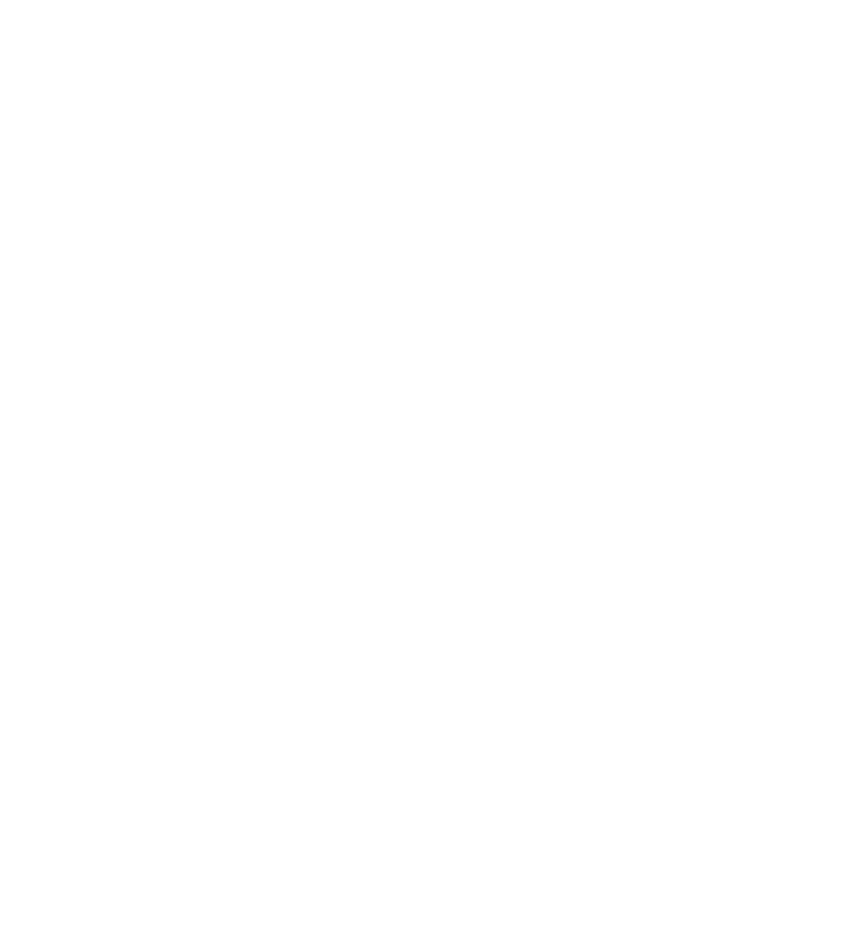
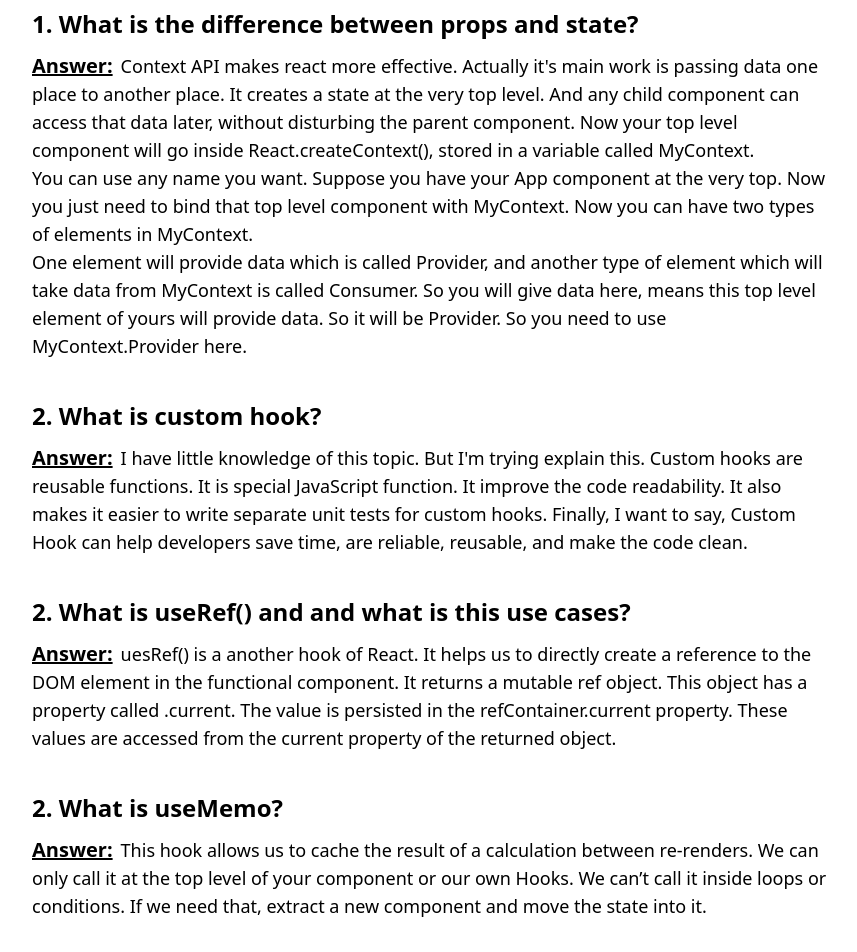
Before and after one commit to NahidEstes/career-hub, a React (Vite) app: page /blogs in a window 1280 px wide. Shown: the part 156-1108 px from the top of the page, without its empty margins (12-869 px from the left). Before the commit the page ends 800 px from the top, so only its background shows below. Built offline with nearby package versions, Linux system fonts and the light colour scheme.

Commit message:
blog site completed

```diff
--- a/src/components/Blog.jsx
+++ b/src/components/Blog.jsx
@@ -1,7 +1,80 @@
 import React from "react";
 
 const Blog = () => {
-  return <div>Blog</div>;
+  return (
+    <div className="custom-container">
+      <h1 className="text-center  underline text-3xl font-bold">
+        Blog Question and Answer:
+      </h1>
+      <div>
+        <div className="mt-4 p-3">
+          {/* ---------- First Answer ---------- */}
+
+          <h3 className=" text-2xl font-semibold">
+            1. What is the difference between props and state?
+          </h3>
+          <p className="mt-3 lg:w-8/12 text-lg">
+            <span className="underline text-xl font-bold pr-2">Answer:</span>
+            Context API makes react more effective. Actually it's main work is
+            passing data one place to another place. It creates a state at the
+            very top level. And any child component can access that data later,
+            without disturbing the parent component. Now your top level
+            component will go inside React.createContext(), stored in a variable
+            called MyContext. <br /> You can use any name you want. Suppose you
+            have your App component at the very top. Now you just need to bind
+            that top level component with MyContext. Now you can have two types
+            of elements in MyContext. <br /> One element will provide data which
+            is called Provider, and another type of element which will take data
+            from MyContext is called Consumer. So you will give data here, means
+            this top level element of yours will provide data. So it will be
+            Provider. So you need to use MyContext.Provider here.
+          </p>
+        </div>
+        <div className="mt-4 p-3">
+          {/* ---------- Second Answer ---------- */}
+
+          <h3 className=" text-2xl font-semibold">2. What is custom hook?</h3>
+          <p className="mt-3 lg:w-8/12 text-lg">
+            <span className="underline text-xl font-bold pr-2">Answer:</span>I
+            have little knowledge of this topic. But I'm trying explain this.
+            Custom hooks are reusable functions. It is special JavaScript
+            function. It improve the code readability. It also makes it easier
+            to write separate unit tests for custom hooks. Finally, I want to
+            say, Custom Hook can help developers save time, are reliable,
+            reusable, and make the code clean.
+          </p>
+        </div>
+        <div className="mt-4 p-3">
+          {/* ---------- Third Answer ---------- */}
+
+          <h3 className=" text-2xl font-semibold">
+            2. What is useRef() and and what is this use cases?
+          </h3>
+          <p className="mt-3 lg:w-8/12 text-lg">
+            <span className="underline text-xl font-bold pr-2">Answer:</span>
+            uesRef() is a another hook of React. It helps us to directly create
+            a reference to the DOM element in the functional component. It
+            returns a mutable ref object. This object has a property called
+            .current. The value is persisted in the refContainer.current
+            property. These values are accessed from the current property of the
+            returned object.
+          </p>
+        </div>
+        <div className="mt-4 p-3">
+          {/* ---------- Fourth Answer ---------- */}
+
+          <h3 className=" text-2xl font-semibold">2. What is useMemo?</h3>
+          <p className="mt-3 lg:w-8/12 text-lg">
+            <span className="underline text-xl font-bold pr-2">Answer:</span>
+            This hook allows us to cache the result of a calculation between
+            re-renders. We can only call it at the top level of your component
+            or our own Hooks. We can’t call it inside loops or conditions. If we
+            need that, extract a new component and move the state into it.
+          </p>
+        </div>
+      </div>
+    </div>
+  );
 };
 
 export default Blog;
--- a/src/components/FeaturedJobs.jsx
+++ b/src/components/FeaturedJobs.jsx
@@ -15,15 +15,15 @@
     salary,
   } = jobData;
   return (
-    <div className="border border-slate-300 p-5 shadow ">
+    <div className="border border-slate-300 p-5 shadow rounded">
       <img src={company_logo} alt="company-logo" className="w-32" />
       <h2 className="text-xl my-3 font-semibold text-slate-800">{title}</h2>
       <p className="text-lg text-slate-700 font-semibold">{company_title}</p>
       <div className="my-3">
-        <button className="w-24 border border-cyan-400 px-5 py-1 rounded font-semibold text-slate-600">
+        <button className="w-24 border border-purple-400 px-5 py-1 rounded font-semibold text-purple-500">
           {job_type}
         </button>
-        <button className="border border-cyan-400 px-5 py-1 rounded ml-2 font-semibold text-slate-600">
+        <button className="border border-purple-400 px-5 py-1 rounded ml-2 font-semibold text-purple-500">
           {job_time}
         </button>
       </div>
```
Also changed, not shown: src/components/Home.jsx (+0 -7 lines), 1 other file (tests, documents, lock files or other folders).
